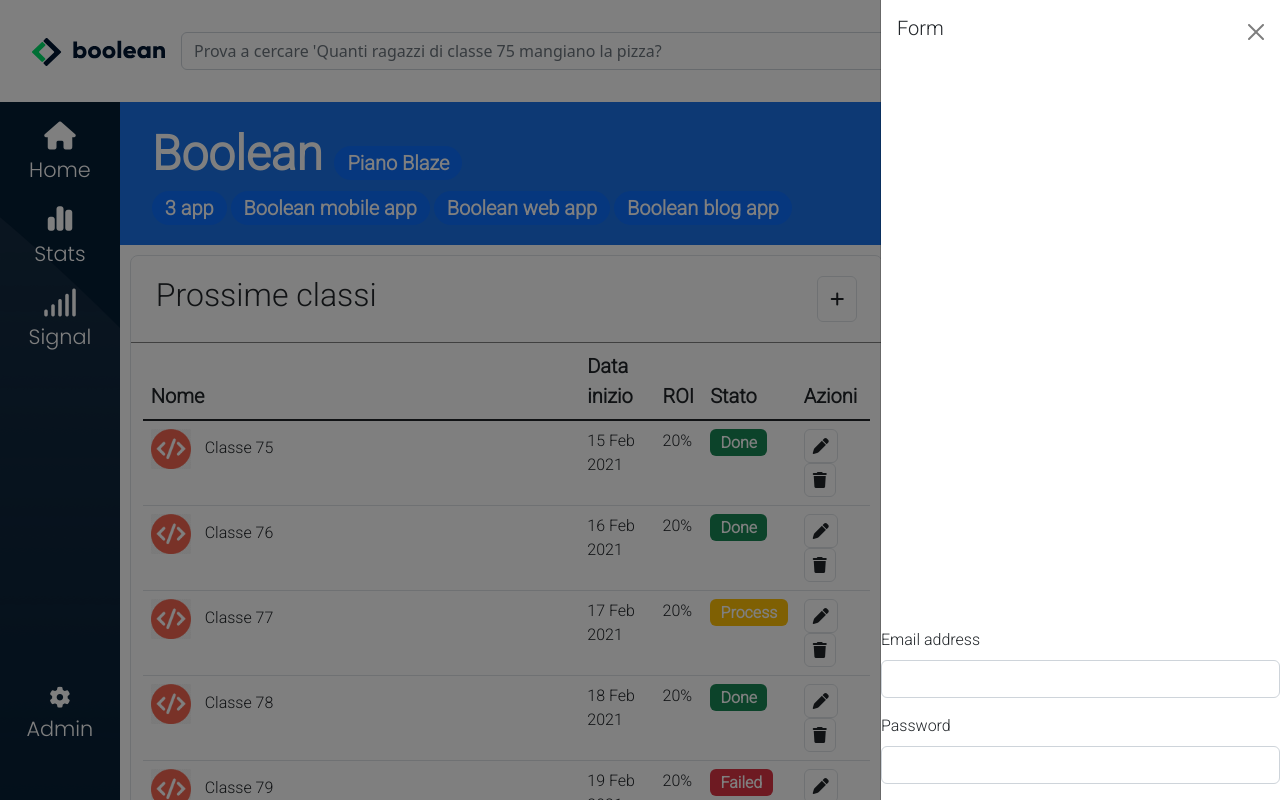
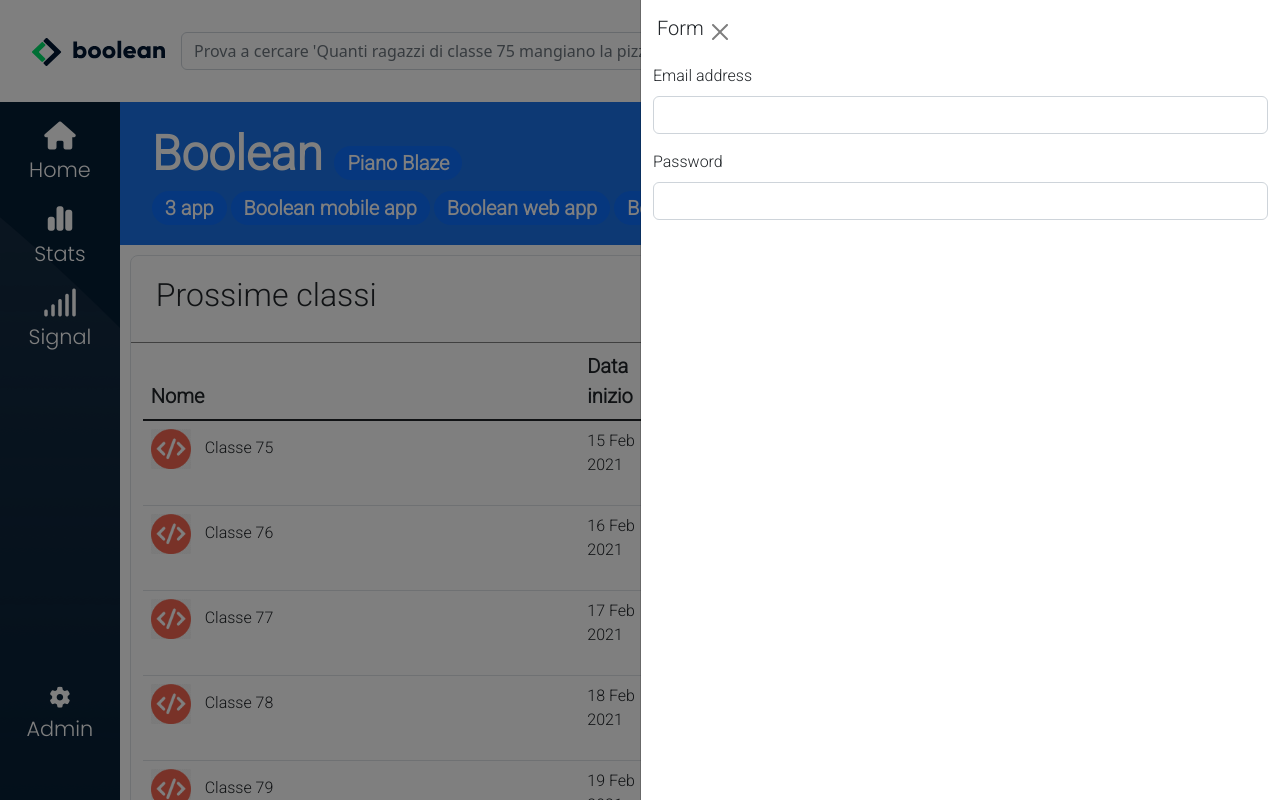
Before and after one commit to Andele97/html-css-bootstrap-dashboard, a plain HTML site: page index.html in a window 1280 px wide. Both pictures are taken after a click on the button 837 px from the left and 298 px from the top of the page. Drawn offline with nearby package versions, Linux system fonts and the light colour scheme.

Commit message:
[fix] form

```diff
--- a/index.html
+++ b/index.html
@@ -100,14 +100,14 @@
       </div>
 
       <!-- OFF CANVAS -->
-      <div class="offcanvas offcanvas-end" tabindex="-1" id="offcanvasRight" aria-labelledby="offcanvasRightLabel">
+      <div class="offcanvas offcanvas-end w-50" tabindex="-1" id="offcanvasRight" aria-labelledby="offcanvasRightLabel">
         <div class="offcanvas-header">
           <h5 id="offcanvasRightLabel">Form</h5>
           <button type="button" class="btn-close text-reset" data-bs-dismiss="offcanvas" aria-label="Close"></button>
-        </div>
           <div class="offcanvas-body">
           </div>
-
+        </div>
+        <div class="container">
           <form>
             <div class="mb-3">
               <label for="exampleInputEmail1" class="form-label">Email address</label>
@@ -118,6 +118,7 @@
               <input type="password" class="form-control" id="exampleInputPassword1">
             </div>
           </form>
+        </div>
       </div>
       <!-- OFF CANVAS -->
 
```
Lines whose indentation alone changed are shown as unchanged.
